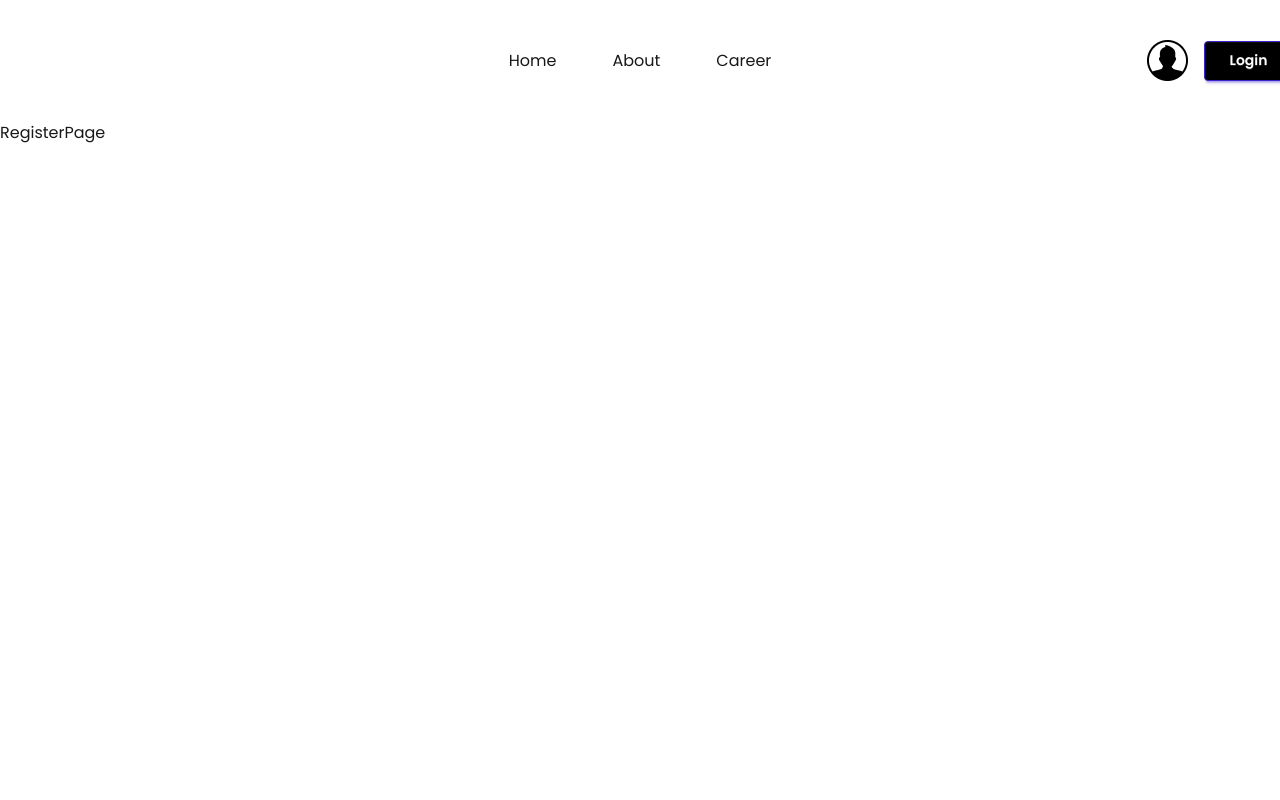
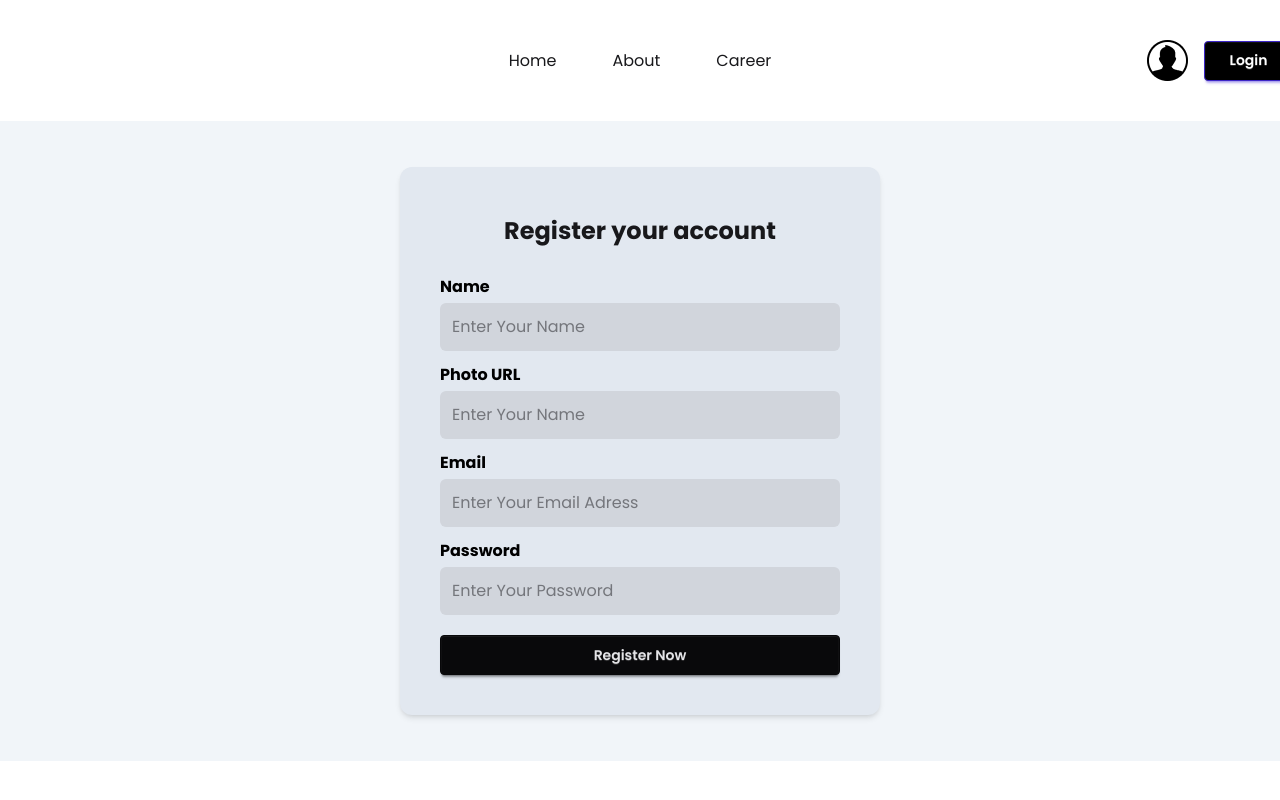
Before and after one commit to mohammadmostofa/dragon-news-nextjs, a Next.js app: page /register in a window 1280 px wide. Built offline with nearby package versions, Linux system fonts and the light colour scheme.

Commit message:
added in register form

```diff
--- a/src/app/(auth)/register/page.jsx
+++ b/src/app/(auth)/register/page.jsx
@@ -1,10 +1,82 @@
+"use client"
+import Link from 'next/link';
 import React from 'react';
+import { useForm } from 'react-hook-form';
 
 const RegisterPage = () => {
+
+
+    const {register,handleSubmit, watch ,formState:{errors}} = useForm();
+
+
+    const handleRegisterFun = (data) => {
+
+      const {name,photo,email,password} = data ;
+      console.log(name,photo,email,password)
+
+    } ;
+
   return (
-    <div>
-           RegisterPage
+
+    <div className='container mx-auto min-h-[80vh] flex justify-center items-center bg-slate-100 '>
+
+      <div className='py-6 px-6 rounded-xl bg-slate-200 shadow-md'>
+      <h2 className='font-bold text-2xl pt-6 text-center'>Register your account</h2>
+
+
+      <form action="" className='space-y-4' onSubmit={ handleSubmit(handleRegisterFun) } >
+
+        <fieldset className=" w-full rounded-box flex flex-col justify-center p-4">
+       {/* name */}
+          <label className="label mt-3 text-black text-[16px] font-bold">Name</label>
+        <input  type="text"
+         {...register("name" , {required:true})}
+         className="inline w-100 p-3 capitalize bg-gray-300 mt-1 rounded-md"
+         placeholder="Enter your Name " />
+         {errors.name && <span className='text-red-500'>Name Field is required</span>}
+
+
+         {/* photo url */}
+
+
+         <label className="label mt-3 text-black text-[16px] font-bold">Photo URL</label>
+        <input  type="text"
+         {...register("photo" , {required:true})}
+         className="inline w-100 p-3 capitalize bg-gray-300 mt-1 rounded-md"
+         placeholder="Enter your Name " />
+         {errors.photo && <span className='text-red-500'>Photo Field is required</span>}
+
+
+
+     {/* email and its label */}
+        <label className="label mt-3 text-black text-[16px] font-bold">Email</label>
+        <input  type="email"
+         {...register("email" , {required:true})}
+         className="inline w-100 p-3 capitalize bg-gray-300 mt-1 rounded-md"
+         placeholder="Enter your email adress" />
+         {errors.email && <span className='text-red-500'>Email Field is required</span>}
+
+
+        {/*  password  and its label */}
+        <label className="label mt-3 text-black text-[16px] font-bold">Password</label>
+        <input type="password"
+         {...register("password", {required:true})}
+         className="inline w-100 p-3 capitalize bg-gray-300 mt-1 rounded-md"
+          placeholder="Enter your Password" />
+          {errors.password && <span className='text-red-500'>password Field is required</span>}
+
+        <button type='submit' className="btn  btn-neutral mt-5">Register Now</button>
+
+          </fieldset>
+
+        </form>
+
+
+
+      </div>
+
     </div>
+
   );
 };
 
```
